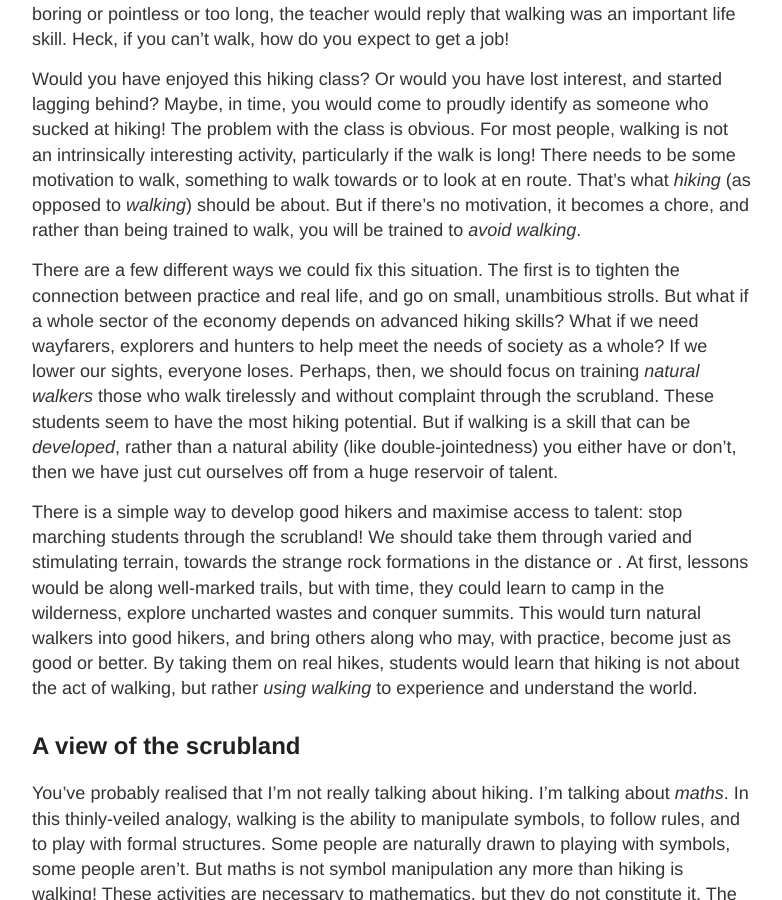
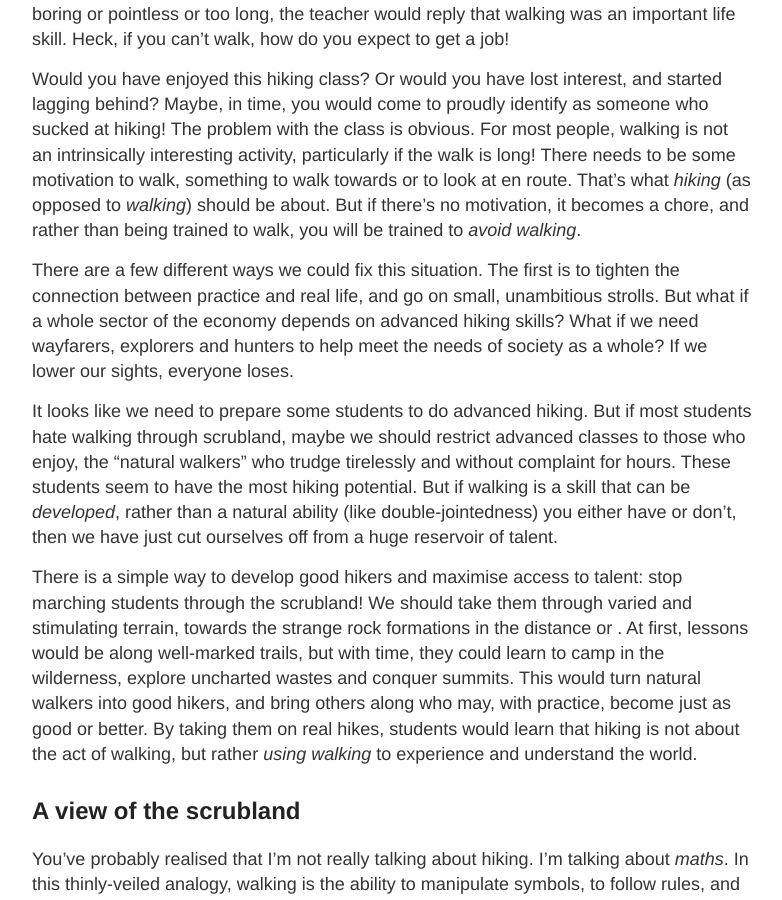
Before and after one commit to hapax/hapax.github.io, a Jekyll site: the page built from assets/teaching.md, in a window 1280 px wide and 900 px high, scrolled down 365 px. Shown: the whole window, without its empty margins (248-1030 px from the left). Built offline with Jekyll 4.4.1, drawn with Linux system fonts in a browser that asks for light colours; our own code applies the rules of GitHub Pages for plain Markdown files; formulas are drawn with MathJax 3; a script that is not in the unit is left out; some of the changed text lies outside the part shown.

Commit message:
Update teaching.md

```diff
--- a/assets/teaching.md
+++ b/assets/teaching.md
@@ -42,8 +42,11 @@ depends on advanced hiking skills?
 What if we need wayfarers, explorers and hunters to help meet the
 needs of society as a whole?
 If we lower our sights, everyone loses.
-Perhaps, then, we should focus on training *natural walkers*
-those who walk tirelessly and without complaint through the scrubland.
+
+It looks like we need to prepare some students to do advanced hiking.
+But if most students hate walking through scrubland, maybe we should
+restrict advanced classes to those who enjoy, the "natural walkers"
+who trudge tirelessly and without complaint for hours.
 These students seem to have the most hiking potential.
 But if walking is a skill that can be *developed*, rather than a
 natural ability (like double-jointedness) you either have or don't,
@@ -498,3 +501,7 @@ follow your nose.
 
 We should take them through varied and stimulating terrain, into
 forests, along streams, down canyons, and up slopes.
+
+
+Perhaps, then, we should focus on training *natural walkers*
+those who walk tirelessly and without complaint through the scrubland.
```
